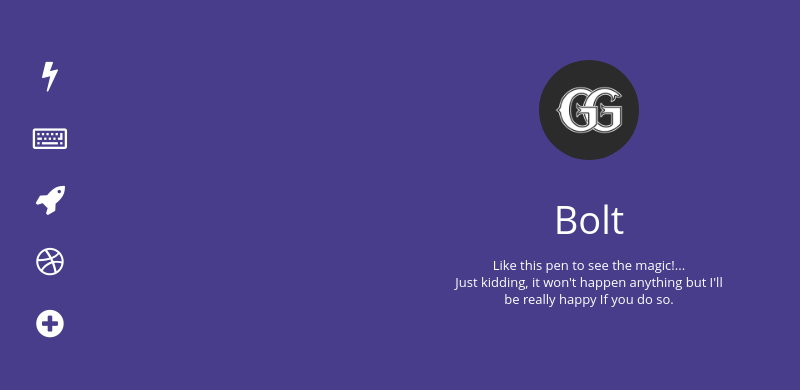
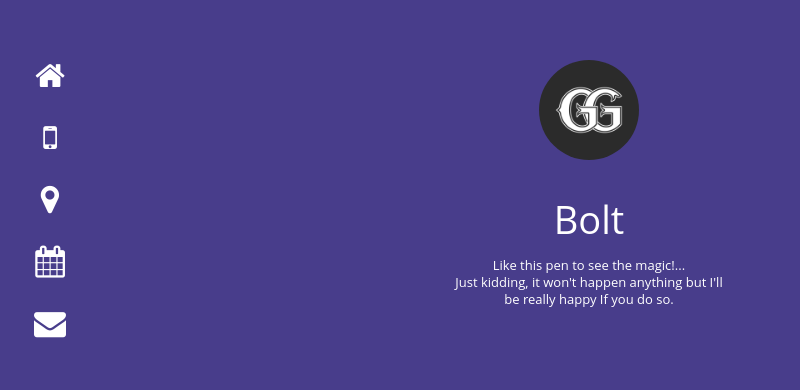
Before and after one commit to marcosmfjunior/gg_site, a plain HTML site: page index.html in a window 1280 px wide. Shown: the part 230-620 px from the top of the page, without its empty margins (14-814 px from the left). Drawn offline with Linux system fonts and the light colour scheme.

Commit message:
icone change
Mudança de icones do menu

```diff
--- a/index.html
+++ b/index.html
@@ -265,11 +265,11 @@ a {
       <div class="ct" id="t4">
          <div class="ct" id="t5">
           <ul id="menu">
-            <a href="#t1"><li class="icon fa fa-bolt" id="uno"></li></a>
-            <a href="#t2"><li class="icon fa fa-keyboard-o" id="dos"></li></a>
-            <a href="#t3"><li class="icon fa fa-rocket" id="tres"></li></a>
-            <a href="#t4"><li class="icon fa fa-dribbble" id="cuatro"></li></a>
-            <a href="#t5"><li class="icon fa fa-plus-circle" id="cinco"></li></a>
+            <a href="#t1"><li class="icon fa fa-home" id="uno"></li></a>
+            <a href="#t2"><li class="icon fa fa-mobile" id="dos"></li></a>
+            <a href="#t3"><li class="icon fa fa-map-marker" id="tres"></li></a>
+            <a href="#t4"><li class="icon fa fa-calendar" id="cuatro"></li></a>
+            <a href="#t5"><li class="icon fa fa-envelope" id="cinco"></li></a>
           </ul>
           <div class="page" id="p1">
              <section class="icon">
```
